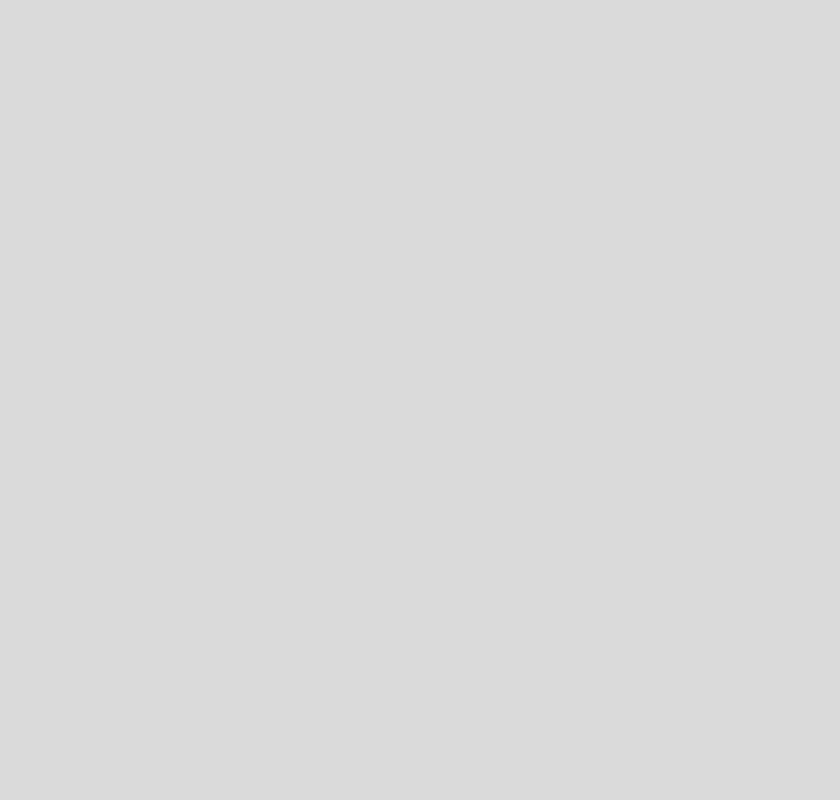
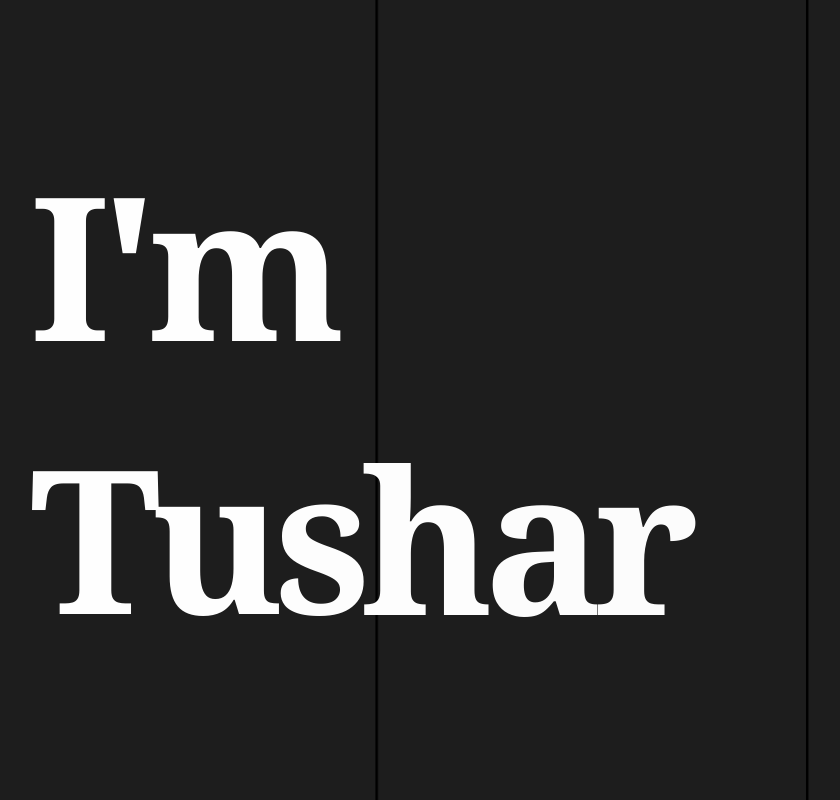
Before and after one commit to TusharYaar/PortfolioV2, a plain HTML site: page index.html in a window 1280 px wide. Shown: the top 800 px of the page, without its empty margins (50-890 px from the left). Drawn offline with nearby package versions, Linux system fonts and the light colour scheme.

Commit message:
scroll fix

```diff
--- a/index.html
+++ b/index.html
@@ -11,7 +11,7 @@
     <link rel="stylesheet" href="./styles/mainStyle.css" />
     <link rel="stylesheet" href="./styles/hello.css" />
   </head>
-  <body>
+  <body id="body">
     <div id="hello_container">
       <!-- welcome container which loads first -->
       <svg
@@ -20,7 +20,7 @@
         viewBox="0 0 640 227"
       >
         <path
-          stroke="black"
+          stroke="white"
           fill="none"
           stroke-width="3"
           d="M157.036,30.89H133.477v76.416h-89.6V30.89H20.439V208.625H43.877V126.471h89.6v82.154h23.559V30.89Zm142.7,154.664-13.794-10.743a50.9,50.9,0,0,1-14.526,12.94q-8.3,4.884-20.264,4.883-16.845,0-27.771-12.024t-11.413-31.555h89.477v-9.4q0-31.614-14.282-48.584T247.124,74.1a52.8,52.8,0,0,0-29.236,8.728,58.568,58.568,0,0,0-21,24.17q-7.507,15.444-7.507,35.1v4.151q0,29.542,16.845,47.18t43.7,17.639q33.2,0,49.8-25.512h0Zm-30.151-83.436q8.3,9.462,9.277,26.673V130.5H212.7q2.2-17.944,11.475-27.893a30.12,30.12,0,0,1,22.949-9.949Q261.282,92.658,269.585,102.118ZM352.1,21.125H329.521v187.5H352.1V21.125Zm60.669,0H390.19v187.5h22.583V21.125Zm30.152,121.826q0,30.762,16.662,49.438t43.518,18.677q17.822,0,31.556-8.545a56.078,56.078,0,0,0,21.118-23.864q7.385-15.318,7.385-34.607v-1.587q0-31-16.663-49.683T502.861,74.1q-17.457,0-31.067,8.423a56.906,56.906,0,0,0-21.24,23.926q-7.63,15.5-7.629,34.912v1.587Zm32.959-36.987q10.254-13.3,26.977-13.306,17.09,0,27.4,13.489t10.315,35.217q0,24.292-10.132,37.781t-27.344,13.489q-17.091,0-27.282-13.306T465.63,144.05Q465.63,119.27,475.884,105.964ZM595.452,206.183q3.478,3.783,10.437,3.785t10.559-3.785a13.108,13.108,0,0,0,3.6-9.4,13.869,13.869,0,0,0-3.6-9.766q-3.6-3.9-10.559-3.906t-10.437,3.906a14.143,14.143,0,0,0-3.479,9.766A13.356,13.356,0,0,0,595.452,206.183Z"
@@ -28,12 +28,28 @@
       </svg>
     </div>
 
-    <main></main>
+    <!-- <nav id="navbar"></nav> -->
+    <main>
+      <section id="name_section" class="site_section">
+        <h1 id="name_text">
+          <span class="name_section_letter">I</span
+          ><span class="name_section_letter">'</span
+          ><span class="name_section_letter">m</span><br />
+          <span class="name_section_letter">T</span
+          ><span class="name_section_letter">u</span
+          ><span class="name_section_letter">s</span
+          ><span class="name_section_letter">h</span
+          ><span class="name_section_letter">a</span
+          ><span class="name_section_letter">r</span>
+        </h1>
+      </section>
+    </main>
 
     <script
       type="text/javascript"
       src="https://cdnjs.cloudflare.com/ajax/libs/animejs/3.2.1/anime.min.js"
     ></script>
     <script src="./scripts/hello.js"></script>
+    <script src="./scripts/nameSection.js"></script>
   </body>
 </html>
--- a/scripts/hello.js
+++ b/scripts/hello.js
@@ -4,11 +4,10 @@ loading_timeline.add({
   targets: "#hello_svg >  path",
   strokeDashoffset: [anime.setDashoffset, 0],
   easing: "easeInOutSine",
-  duration: 3000,
+  duration: 3000, // chage back to 3000
   direction: "alternate",
   loop: 0,
 });
-
 loading_timeline.add({
   targets: "#hello_container",
   opacity: "0",
@@ -18,5 +17,6 @@ loading_timeline.add({
   loop: 0,
   complete: function (anim) {
     document.getElementById("hello_container").remove();
+    document.getElementById("body").style.overflow = "auto";
   },
 });
--- /dev/null
+++ b/scripts/nameSection.js
@@ -0,0 +1,9 @@
+anime({
+  targets: ".name_section_letter",
+  translateY: [100, 0],
+  translateZ: 0,
+  opacity: [0, 1],
+  easing: "easeOutExpo",
+  duration: 1400,
+  delay: (el, i) => 4000 + 30 * i,
+});
--- a/styles/hello.css
+++ b/styles/hello.css
@@ -1,6 +1,7 @@
 #hello_container {
-  min-width: 100vw;
-  min-height: 100vh;
+  width: 100vw;
+  height: 100vh;
+  max-width: 100%;
   position: absolute;
   top: 0px;
   left: 0px;
@@ -8,12 +9,12 @@
   align-items: center;
   justify-content: center;
   z-index: 200;
-  background-color: #d3d3d3;
+  background-color: #1d1d1d;
+  /* background: url(../assests/background.png); */
 }
 #hello_svg {
   width: 100%;
   height: 100%;
-  margin: 20px;
   max-width: 640px;
   max-height: 227px;
 }
--- a/styles/mainStyle.css
+++ b/styles/mainStyle.css
@@ -1,3 +1,62 @@
+@import url("https://fonts.googleapis.com/css2?family=Roboto&display=swap");
+@import url("https://fonts.googleapis.com/css2?family=Noto+Serif:wght@400;700&display=swap");
 body {
-  background-color: #d3d3d3d3;
+  background: url("../assests/background.png");
+  background-size: contain;
+  background-repeat: repeat;
+  height: 400vh;
+  background-color: #1d1d1d;
+  font-family: "Roboto", sans-serif;
+  overflow: hidden;
+  scrollbar-width: thin;
 }
+
+.site_section {
+  width: 100%;
+  display: flex;
+  flex-direction: row;
+  justify-content: center;
+  padding: 20px;
+}
+
+#name_section {
+  height: 100vh;
+  display: flex;
+  flex-direction: row;
+  align-items: center;
+  justify-content: flex-start;
+}
+
+#name_text {
+  font-size: 70px;
+  font-family: "Noto Serif", serif;
+  color: #fff;
+  letter-spacing: -4px;
+}
+
+.name_section_letter {
+  display: inline-block;
+  line-height: 1em;
+}
+
+@media (min-width: 768px) {
+  .site_section {
+    padding: 40px;
+  }
+  #name_text {
+    font-size: 256px;
+    letter-spacing: -10px;
+  }
+}
+
+@media (min-width: 992px) {
+  .site_section {
+    padding: 80px;
+  }
+}
+
+@media (min-width: 1200px) {
+  #name_text {
+    font-size: 200px;
+  }
+}
```
Also changed, not shown: assests/Untitled-1.svg (renamed from Untitled-1.svg), assests/background.png (added).
